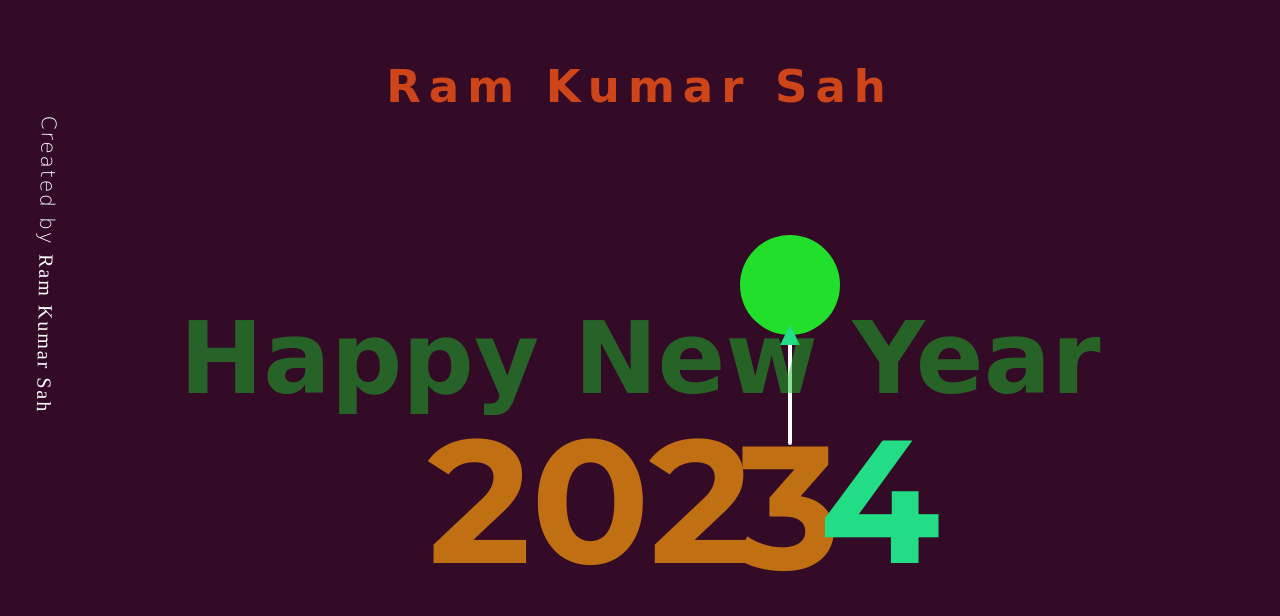
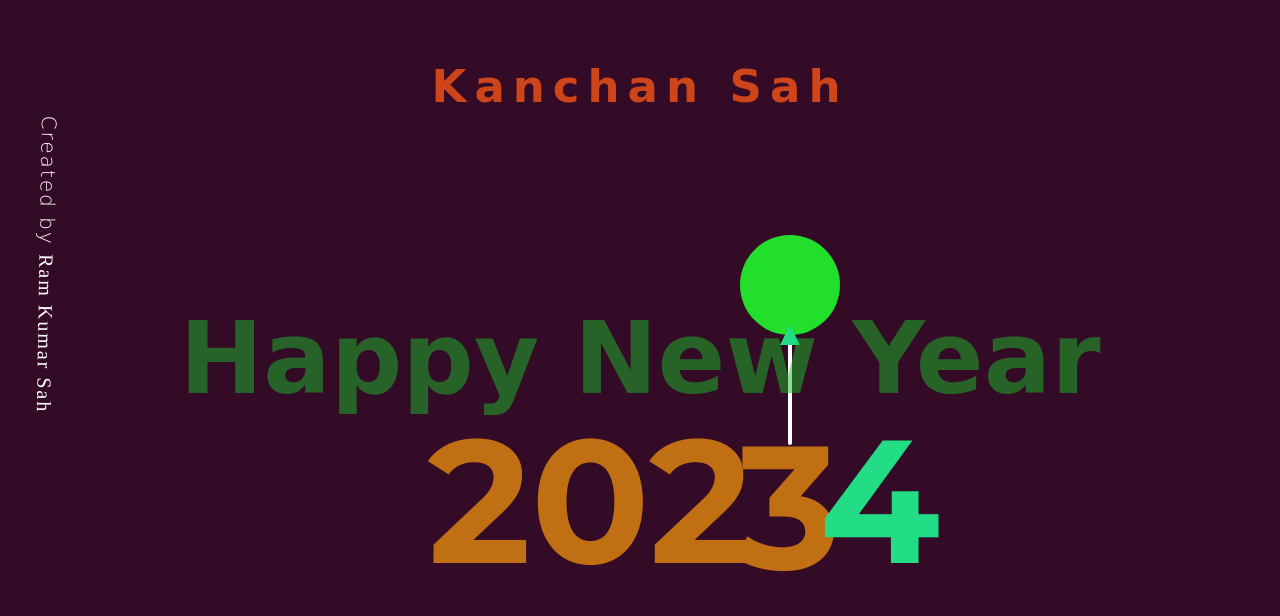
Before and after one commit to ramkumarsah/year-2024, a plain HTML site: page index.html in a window 1280 px wide. Drawn offline with Linux system fonts and the light colour scheme; a web font is replaced by a local one.

Commit message:
Update index.html

```diff
--- a/index.html
+++ b/index.html
@@ -7,7 +7,7 @@
 </head>
 <body>
     <div class="credit"><p> Created by <span>Ram Kumar Sah </span></p></div>
-    <h2>Ram Kumar Sah</h2>
+    <h2>Kanchan Sah</h2>
     <div class="happy">Happy New Year</div>
     <div class="sec1">
         <span>202</span>
```
